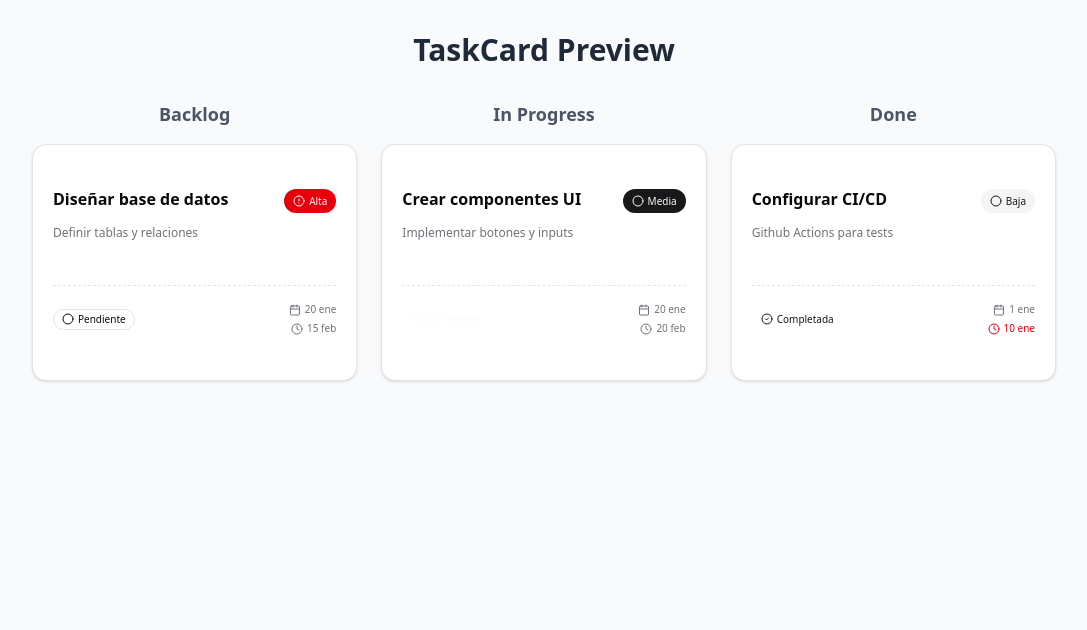
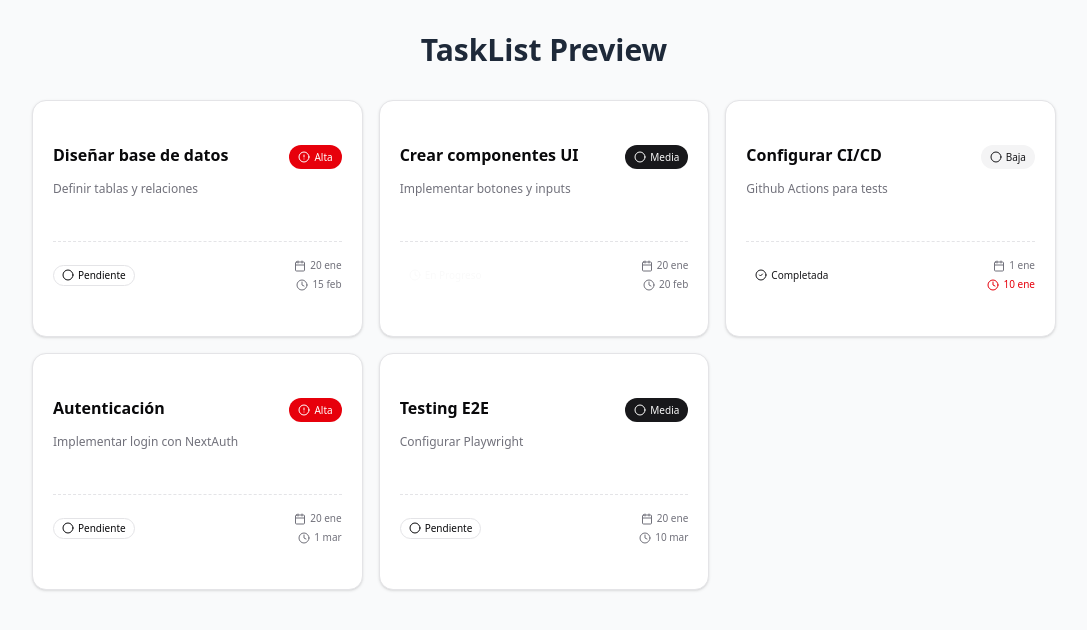
Before and after one commit to joseagarsol/task-manager-pro, a Next.js app: page / in a window 1280 px wide. Shown: the top 630 px of the page, without its empty margins (96-1183 px from the left). Built offline with nearby package versions, Linux system fonts and the light colour scheme.

Commit message:
feat: Add `TaskList` component to display multiple tasks, integrate it into `page.tsx`, and include its unit tests.

```diff
--- a/src/app/page.tsx
+++ b/src/app/page.tsx
@@ -1,8 +1,9 @@
-import TaskCard from "@/features/tasks/components/TaskCard";
+import TaskList from "@/features/tasks/components/TaskList";
 import type { Task } from "@/features/tasks/types";
 
 export default function Home() {
-  const highPriorityTask: Task = {
+  const tasks: Task[] = [
+    {
       id: "1",
       title: "Diseñar base de datos",
       description: "Definir tablas y relaciones",
@@ -10,9 +11,8 @@ export default function Home() {
       priority: "High",
       createdAt: new Date(),
       estimatedAt: new Date("2026-02-15"),
-  };
-
-  const mediumPriorityTask: Task = {
+    },
+    {
       id: "2",
       title: "Crear componentes UI",
       description: "Implementar botones y inputs",
@@ -20,9 +20,8 @@ export default function Home() {
       priority: "Medium",
       createdAt: new Date(),
       estimatedAt: new Date("2026-02-20"),
-  };
-
-  const doneTask: Task = {
+    },
+    {
       id: "3",
       title: "Configurar CI/CD",
       description: "Github Actions para tests",
@@ -30,31 +29,32 @@ export default function Home() {
       priority: "Low",
       createdAt: new Date("2026-01-01"),
       estimatedAt: new Date("2026-01-10"),
-  };
+    },
+    {
+      id: "4",
+      title: "Autenticación",
+      description: "Implementar login con NextAuth",
+      status: "Backlog",
+      priority: "High",
+      createdAt: new Date(),
+      estimatedAt: new Date("2026-03-01"),
+    },
+    {
+      id: "5",
+      title: "Testing E2E",
+      description: "Configurar Playwright",
+      status: "Backlog",
+      priority: "Medium",
+      createdAt: new Date("2026-01-20"),
+      estimatedAt: new Date("2026-03-10"),
+    },
+  ];
 
   return (
     <main className="min-h-screen p-8 bg-gray-50 flex flex-col items-center gap-8">
-      <h1 className="text-3xl font-bold text-gray-800">TaskCard Preview</h1>
-
-      <div className="grid grid-cols-1 md:grid-cols-3 gap-6 w-full max-w-5xl">
-        <div className="flex flex-col gap-4">
-          <h2 className="text-lg font-semibold text-center text-gray-600">
-            Backlog
-          </h2>
-          <TaskCard task={highPriorityTask} />
-        </div>
-        <div className="flex flex-col gap-4">
-          <h2 className="text-lg font-semibold text-center text-gray-600">
-            In Progress
-          </h2>
-          <TaskCard task={mediumPriorityTask} />
-        </div>
-        <div className="flex flex-col gap-4">
-          <h2 className="text-lg font-semibold text-center text-gray-600">
-            Done
-          </h2>
-          <TaskCard task={doneTask} />
-        </div>
+      <h1 className="text-3xl font-bold text-gray-800">TaskList Preview</h1>
+      <div className="w-full max-w-5xl">
+        <TaskList tasks={tasks} />
       </div>
     </main>
   );
--- /dev/null
+++ b/src/features/tasks/components/TaskList.tsx
@@ -0,0 +1,16 @@
+import { Task } from "../types";
+import TaskCard from "./TaskCard";
+
+interface TaskListProps {
+  tasks: Task[];
+}
+
+export default function TaskList({ tasks }: TaskListProps) {
+  return (
+    <div className="grid grid-cols-1 gap-4 md:grid-cols-2 lg:grid-cols-3">
+      {tasks.map((task) => (
+        <TaskCard key={task.id} task={task} />
+      ))}
+    </div>
+  );
+}
```
Also changed, not shown: 1 other file (tests, documents, lock files or other folders). Lines whose indentation alone changed are shown as unchanged.
